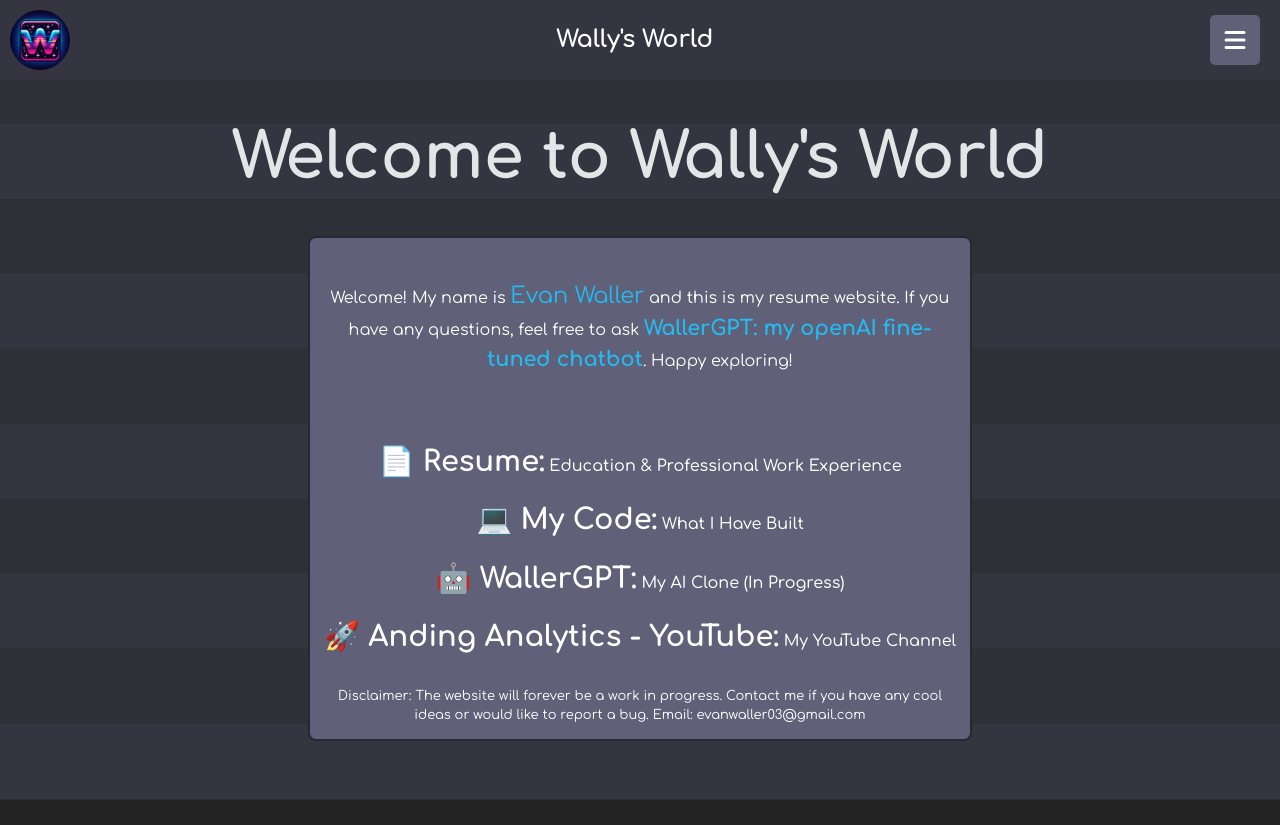
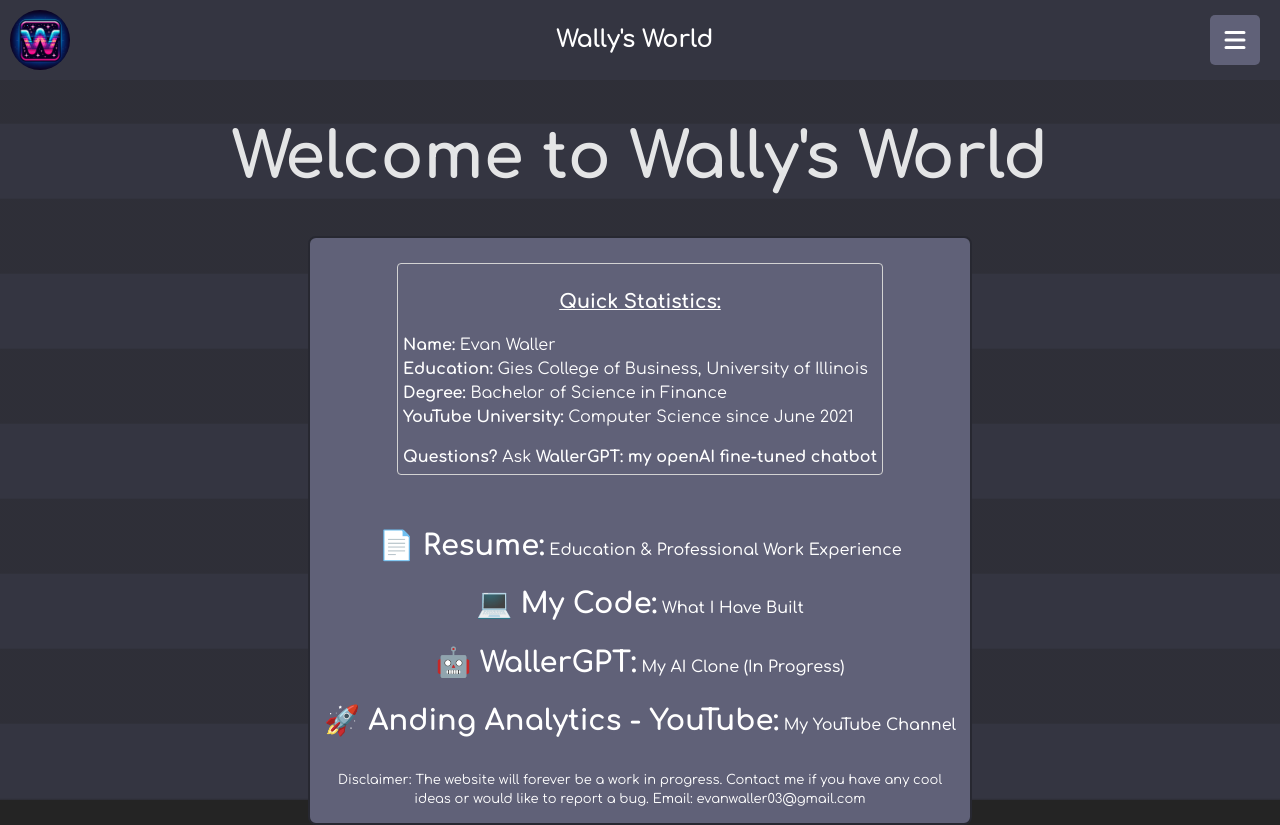
Before and after one commit to evanwaller03/personal-website, a React (Vite) app: page / in a window 1280 px wide. Built offline with nearby package versions, Linux system fonts and the light colour scheme.

Commit message:
updates to welcome page

```diff
--- a/src/views/Welcome.tsx
+++ b/src/views/Welcome.tsx
@@ -56,16 +56,22 @@ const Welcome = () => {
             <div style={{display: 'flex', justifyContent: 'center', alignItems: 'center', flexDirection: 'column', width: '100%', marginTop: '80px', overflow: 'scroll'}}>
                 <h1 style={titleStyle}>Welcome to Wally's World</h1>
                 <div style={pageStyle}>
-
-                    <p>Welcome! My name is <span style={{color: '#22bcf3', fontSize: '1.4em'}}>Evan Waller</span> and this is my resume website. If you have any questions, feel free to ask <Link className='hover-underline' style={{ color: '#22bcf3', fontWeight: 'bold', fontSize: '1.3em', textDecoration: isMobile ? 'underline': '', display: 'inline'}} to="/wallergpt"> WallerGPT: my openAI fine-tuned chatbot</Link>. Happy exploring!</p>
+                    <div style={{ border:'1px solid #d3d3d3', borderRadius: '4px', padding: '5px'}}>
+                        <h3 style={{ textAlign: 'center', marginBottom: '15px', fontSize: '1.2em', textDecoration: 'underline' }}>Quick Statistics:</h3>
+                        <ul style={{ listStyleType: 'none', padding: '0', textAlign: 'left' }}>
+                            <li><strong>Name:</strong> Evan Waller</li>
+                            <li><strong>Education:</strong> Gies College of Business, University of Illinois</li>
+                            <li><strong>Degree:</strong> Bachelor of Science in Finance</li>
+                            <li><strong>YouTube University:</strong> Computer Science since June 2021</li>
+                        </ul>
+                        <strong>Questions?</strong> Ask <Link className='hover-underline' style={{ fontWeight: 'bold', textDecoration: isMobile ? 'underline': '', display: 'inline' }} to="/wallergpt">WallerGPT: my openAI fine-tuned chatbot</Link>
+                    </div>
                     <Link className='hover-underline' style={{marginTop: '50px', marginBottom: '15px'}} to="/resume"><strong style={{fontSize: isMobile ? '1.1em' : '1.8em', textDecoration: isMobile ? 'underline': ''}}>📄 Resume:</strong> Education & Professional Work Experience</Link>
                     <Link className='hover-underline' style={{marginBottom: '15px'}} to="/mycode"><strong style={{fontSize: isMobile ? '1.1em' : '1.8em', textDecoration: isMobile ? 'underline': ''}}>💻 My Code:</strong> What I Have Built</Link>
                     <Link className='hover-underline' style={{marginBottom: '15px',}} to="/wallergpt"><strong style={{fontSize: isMobile ? '1.1em' : '1.8em', textDecoration: isMobile ? 'underline': ''}}>🤖 WallerGPT:</strong> My AI Clone (In Progress)</Link>
                     <Link className='hover-underline' style={{marginBottom: '15px'}}to="/youtube"><strong style={{fontSize: isMobile ? '1.1em' : '1.8em', textDecoration: isMobile ? 'underline': ''}}>🚀 Anding Analytics - YouTube:</strong> My YouTube Channel</Link>
                     {/* <Link className='hover-underline' style={{marginTop: '15px'}} to="/galaxyinvaders">🕹️ <strong style={{fontSize: isMobile ? '1.1em' : '1.8em', textDecoration: isMobile ? 'underline': ''}}>Galaxy Invaders:</strong> A Tribute To My First Python Creation</Link> */}
                     {/* <Link className='hover-underline' style={{marginBottom: '50px',}} to="/interests"><strong style={{fontSize: isMobile ? '1.1em' : '1.8em', textDecoration: isMobile ? 'underline': ''}}>🌌 Interests:</strong> What I Do For Fun</Link> */}
-
-
                     <p style={{fontSize:'13px'}}>Disclaimer: The website will forever be a work in progress. Contact me if you have any cool ideas or would like to report a bug. Email: evanwaller03@gmail.com</p>
                 </div>
             </div>
```
Lines whose indentation alone changed are shown as unchanged.
